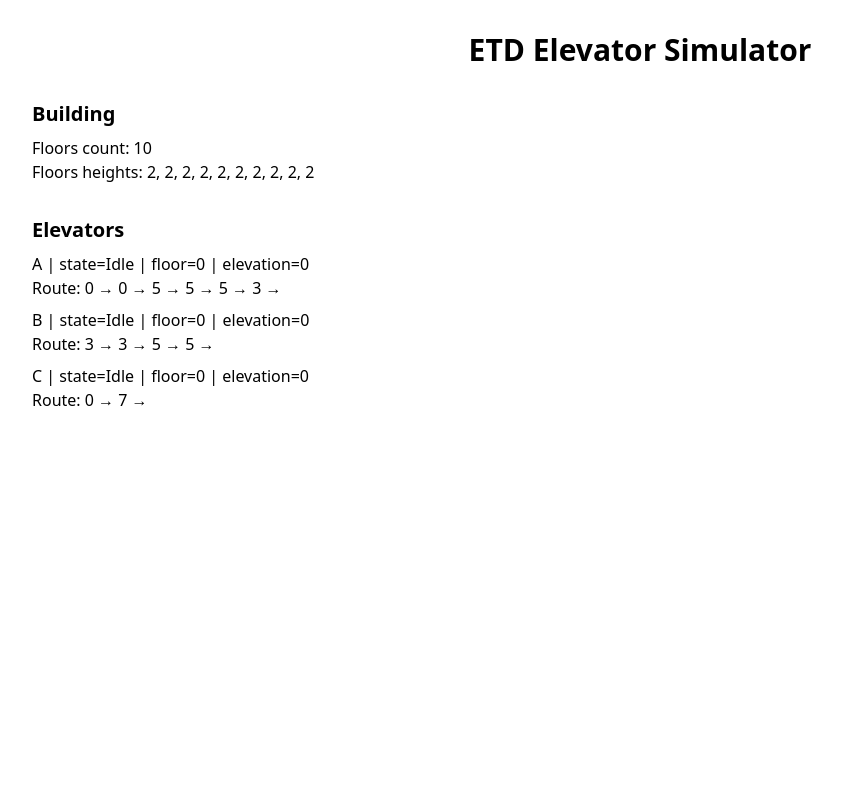
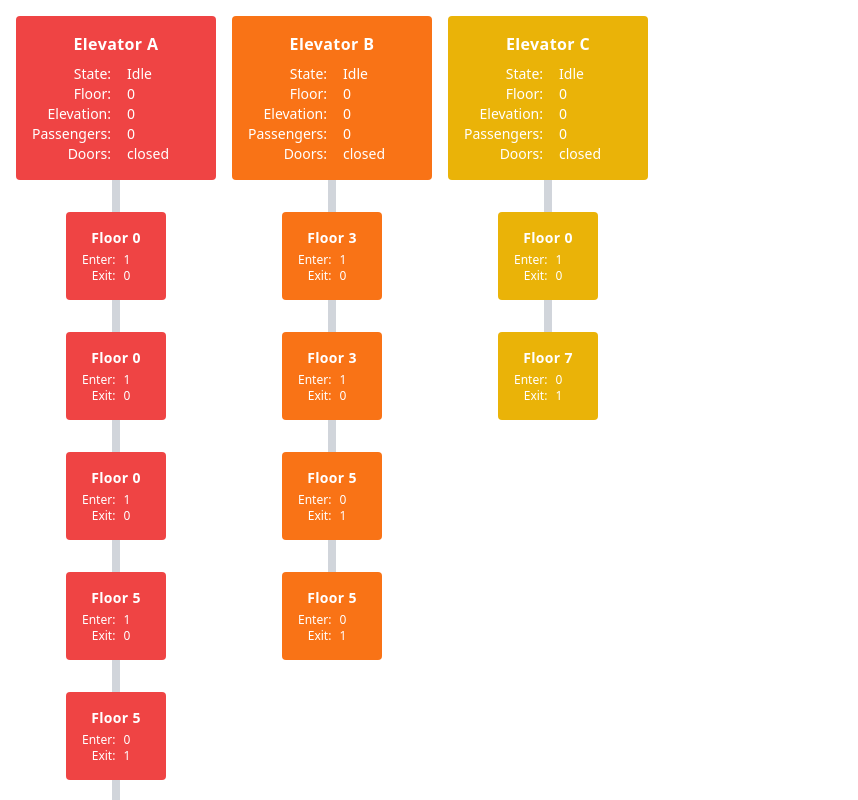
Before and after one commit to ushka1/etd-elevator-simulator, a React (Vite) app: page / in a window 1280 px wide. Shown: the top 800 px of the page, without its empty margins (0-858 px from the left). Built offline with nearby package versions, Linux system fonts and the light colour scheme.

Commit message:
feat: add elevator visualization

```diff
--- a/src/core/RoutePlanner.ts
+++ b/src/core/RoutePlanner.ts
@@ -2,6 +2,8 @@ import { Elevator } from './Elevator';
 import { calculateRouteCost } from './routeUtils';
 
 export class RouteNode {
+  id = Math.random();
+
   constructor(
     public floor: number,
     public entering: number = 0,
--- a/src/core/elevatorUtils.ts
+++ b/src/core/elevatorUtils.ts
@@ -3,7 +3,7 @@ import { Building } from './Building';
 import { Elevator } from './Elevator';
 import { getFloorElevation } from './buildingUtils';
 
-const metersPerSecond = 0.25;
+const metersPerSecond = 1;
 const metersPerMilisecond = metersPerSecond / 1000;
 
 const SPEED = metersPerMilisecond;
--- /dev/null
+++ b/src/ui/ElevatorTile.tsx
@@ -0,0 +1,61 @@
+import { Elevator } from '@/core/Elevator';
+import { Fragment } from 'react/jsx-runtime';
+
+type Props = {
+  elevator: Elevator;
+  color: string;
+};
+
+export default function ElevatorTile({ color, elevator }: Props) {
+  return (
+    <div className='min-w-[200px] shrink-0'>
+      <div className={`p-4 text-white ${color} rounded`}>
+        <h1 className='text-center font-bold tracking-wide'>
+          Elevator {elevator.config.id}
+        </h1>
+        <div className='mt-2 flex justify-center gap-x-4 text-sm text-nowrap'>
+          <ul className='text-right flex-1'>
+            <li>State:</li>
+            <li>Floor:</li>
+            <li>Elevation:</li>
+            <li>Passengers:</li>
+            <li>Doors:</li>
+          </ul>
+          <ul className='text-left flex-1'>
+            <li>{elevator.stateTitle}</li>
+            <li>{elevator.floor ?? '-'}</li>
+            <li>{elevator.elevation}</li>
+            <li>{elevator.passengerCount}</li>
+            <li>{elevator.doorsOpened ? 'opened' : 'closed'}</li>
+          </ul>
+        </div>
+      </div>
+      <ul className='flex flex-col items-center'>
+        {elevator.routePlanner.route.map((node) => {
+          return (
+            <Fragment key={node.id}>
+              <div className='h-8 w-2 bg-gray-300'></div>
+              <li
+                className={`min-w-[100px] p-4 rounded text-center text-white ${color}`}
+              >
+                <h1 className='text-sm text-center font-bold tracking-wide'>
+                  Floor {node.floor}
+                </h1>
+                <div className='mt-1 flex justify-center gap-x-2 text-xs text-nowrap'>
+                  <ul className='text-right flex-1'>
+                    <li>Enter:</li>
+                    <li>Exit:</li>
+                  </ul>
+                  <ul className='text-left flex-1'>
+                    <li>{node.entering}</li>
+                    <li>{node.exiting}</li>
+                  </ul>
+                </div>
+              </li>
+            </Fragment>
+          );
+        })}
+      </ul>
+    </div>
+  );
+}
--- a/src/ui/MainPage.tsx
+++ b/src/ui/MainPage.tsx
@@ -1,6 +1,7 @@
 import { Building } from '@/core/Building';
 import { ElevatorSystem } from '@/core/ElevatorSystem';
-import { useState } from 'react';
+
+import ElevatorTile from './ElevatorTile';
 
 const defaultBuilding = new Building(0, new Array(10).fill(2));
 const defaultSystem = new ElevatorSystem(defaultBuilding);
@@ -15,48 +16,42 @@ defaultSystem.addElevator({
 });
 
 defaultSystem.addRoute(0, 5);
+defaultSystem.addRoute(0, 5);
 defaultSystem.addRoute(3, 5);
 defaultSystem.addRoute(0, 5);
 defaultSystem.addRoute(0, 7);
 defaultSystem.addRoute(3, 5);
 defaultSystem.addRoute(5, 3);
 
+function getColor(index: number) {
+  const colors = [
+    'bg-red-500',
+    'bg-orange-500',
+    'bg-yellow-500',
+    'bg-green-500',
+    'bg-teal-500',
+    'bg-sky-500',
+    'bg-indigo-500',
+    'bg-purple-500',
+    'bg-pink-500',
+  ];
+
+  return colors[index % colors.length];
+}
+
 export default function MainPage() {
-  const [system, setSystem] = useState(defaultSystem);
-  const { building, elevators } = system.getState();
+  const { elevators } = defaultSystem.getState();
 
   return (
-    <div className='flex flex-col p-8'>
-      <h1 className='text-3xl font-bold text-center'>ETD Elevator Simulator</h1>
-      <div className='flex mt-8'>
-        <div className='basis-9/12'>
-          <h3 className='text-xl font-bold'>Building</h3>
-          <ul className='mt-2'>
-            <li>Floors count: {building.floorsHeights.length}</li>
-            <li>
-              Floors heights:{' '}
-              {building.floorsHeights.map((height) => height).join(', ')}
-            </li>
-          </ul>
-          <h3 className='text-xl font-bold mt-8'>Elevators</h3>
-          <ul className='mt-2'>
-            {elevators.map((elevator) => (
-              <li key={elevator.config.id} className='mt-2 first:mt-0'>
-                <p>
-                  {elevator.config.id} | state={elevator.stateTitle} | floor=
-                  {elevator.floor} | elevation={elevator.elevation}
-                </p>
-                <p>
-                  Route:{' '}
-                  {elevator.routePlanner.route.map((n, i) => (
-                    <span key={i}>{n.floor} &rarr; </span>
-                  ))}
-                </p>
-              </li>
-            ))}
-          </ul>
-        </div>
-        <div className='basis-3/12'></div>
+    <div>
+      <div className='w-full p-4 flex gap-x-4 overflow-x-auto'>
+        {elevators.map((elevator, i) => (
+          <ElevatorTile
+            key={elevator.config.id}
+            color={getColor(i)}
+            elevator={elevator}
+          />
+        ))}
       </div>
     </div>
   );
```
